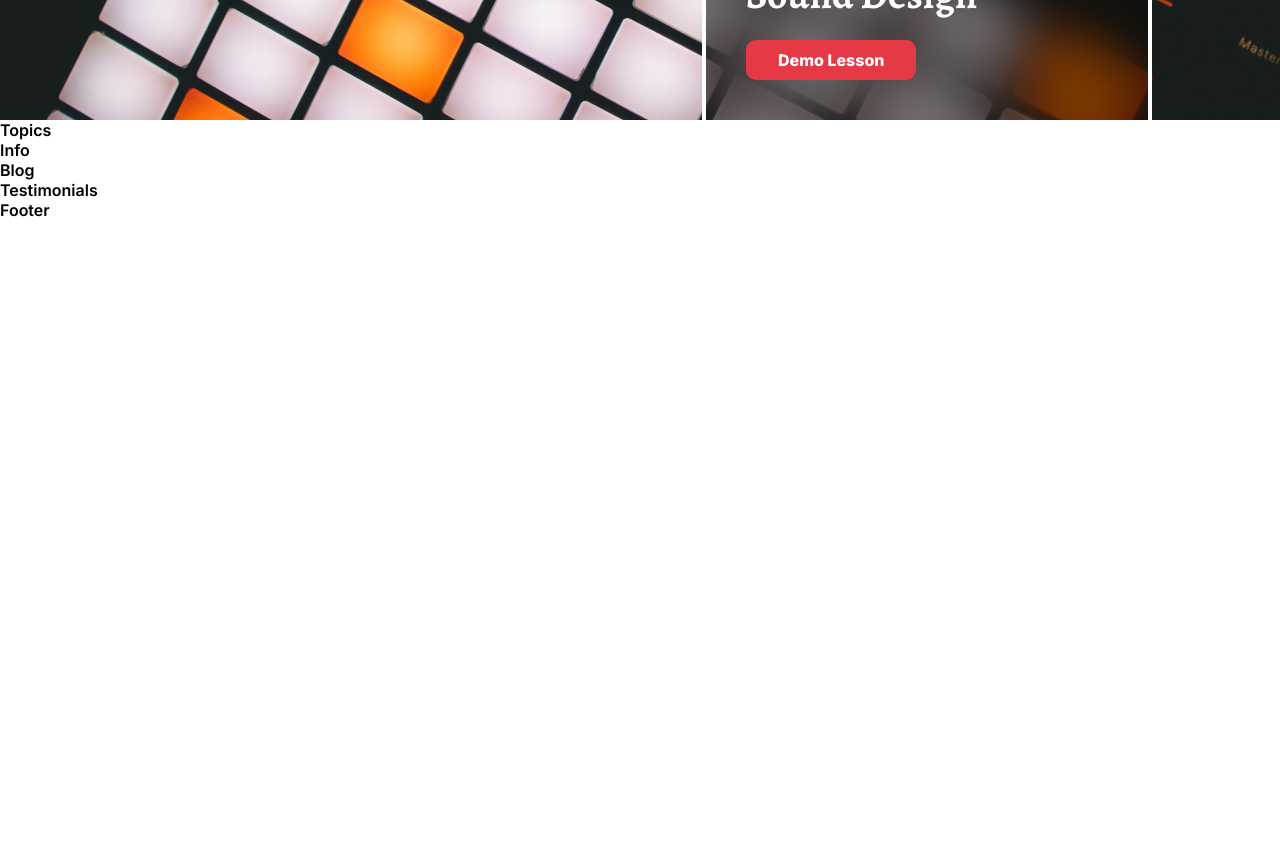
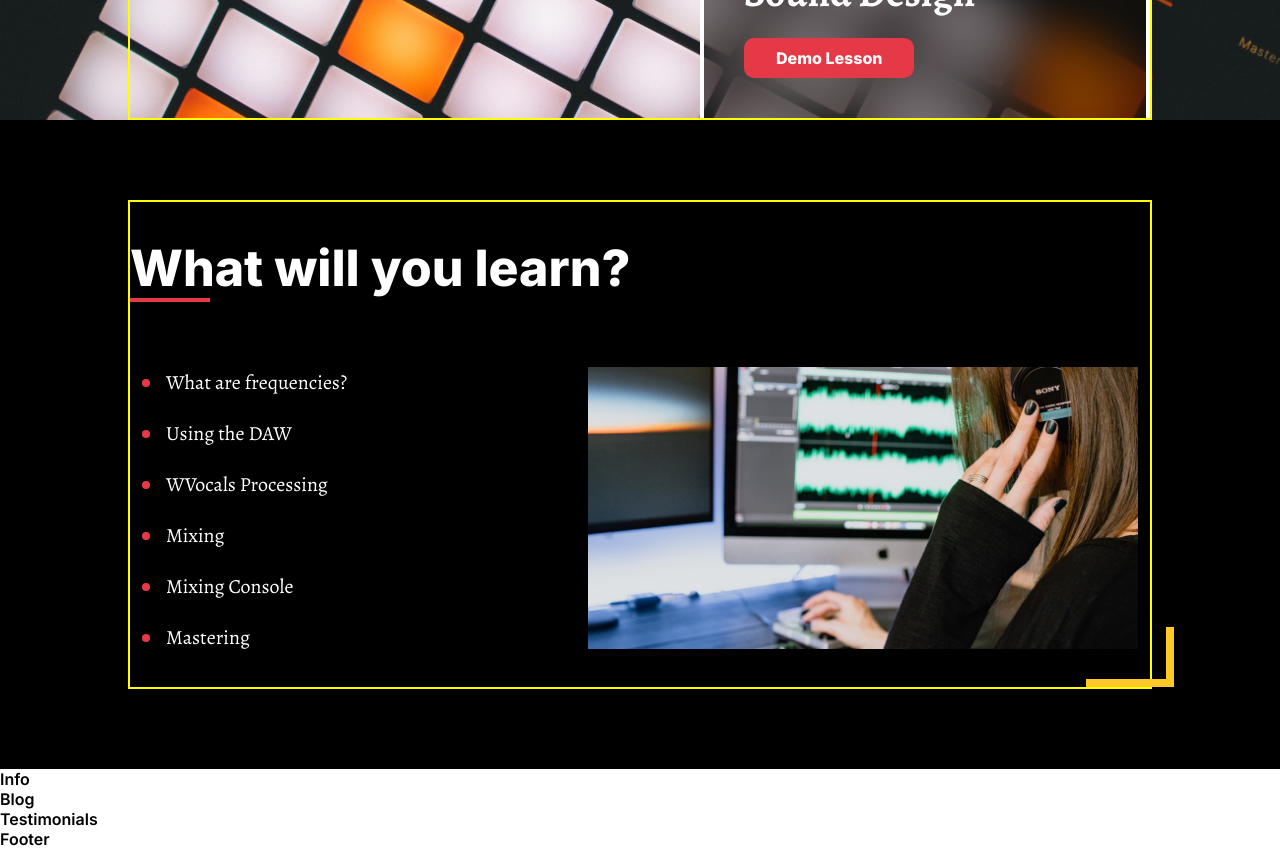
Before and after one commit to alexangria1992/music-course-website, a React (Vite) app in the folder front-end/: page / in a window 1280 px wide. Shown: the part 680-1529 px from the top of the page. Before the commit the page ends 900 px from the top, so only its background shows below. Built offline with nearby package versions, Linux system fonts and the light colour scheme.

Commit message:
Topics Section Component

```diff
--- a/front-end/src/components/Info/Info.css
+++ b/front-end/src/components/Info/Info.css
@@ -0,0 +1,28 @@
+#info .info-content {
+  display: flex;
+  flex-direction: column;
+  align-items: center;
+  width: 100%;
+  gap: 4px;
+}
+
+#info .info-content .amount {
+  font-weight: 900;
+  font-size: 40px;
+}
+
+#info .info-content .type {
+  font-family: "Alegreya";
+  font-weight: 700;
+  font-size: 30px;
+}
+
+#info .wrapper {
+  position: relative;
+}
+
+#info .bg-element-2 {
+  position: absolute;
+  left: 0;
+  top: 0;
+}
--- a/front-end/src/components/Topics/Topics.css
+++ b/front-end/src/components/Topics/Topics.css
@@ -0,0 +1,47 @@
+#topics .topic-image img {
+  width: 550px;
+  object-fit: cover;
+}
+
+#topics .topics-list {
+  list-style: none;
+  margin: 0;
+  padding: 0;
+  margin-left: 24px;
+}
+
+#topics .topics-list li {
+  font-family: "Alegreya";
+  font-weight: 400;
+  font-size: 20px;
+  margin: 24px 0;
+  position: relative;
+}
+
+#topics .topics-list li::before {
+  content: "";
+  position: absolute;
+  background: var(--red-color);
+  width: 8px;
+  height: 8px;
+  border-radius: 50%;
+  left: -24px;
+  top: 50%;
+  transform: translateY(-50%);
+}
+
+#topics .content-container {
+  justify-content: space-between;
+  align-items: center;
+  padding: 12px;
+}
+
+#topics .wrapper {
+  position: relative;
+}
+
+#topics .bg-element-1 {
+  position: absolute;
+  right: -24px;
+  bottom: 0;
+}
--- a/front-end/src/components/Topics/Topics.jsx
+++ b/front-end/src/components/Topics/Topics.jsx
@@ -1,8 +1,45 @@
-import React from "react";
+import React, { useState } from "react";
 import "./Topics.css";
+import {
+  frequencies,
+  daw,
+  vocalsProcessing,
+  mixing,
+  mixingConsole,
+  mastering,
+  bgElement1,
+} from "../../assets";
 
 const Topics = () => {
-  return <div>Topics</div>;
+  const [currentImage, setCurrentImage] = useState(frequencies);
+  return (
+    <section id="topics" className="black">
+      <div className="wrapper">
+        <h2>What will you learn?</h2>
+        <div className="content-container">
+          <ul className="topics-list">
+            <li onMouseEnter={() => setCurrentImage(frequencies)}>
+              What are frequencies?
+            </li>
+            <li onMouseEnter={() => setCurrentImage(daw)}>Using the DAW</li>
+            <li onMouseEnter={() => setCurrentImage(vocalsProcessing)}>
+              WVocals Processing
+            </li>
+            <li onMouseEnter={() => setCurrentImage(mixing)}>Mixing</li>
+            <li onMouseEnter={() => setCurrentImage(mixingConsole)}>
+              Mixing Console
+            </li>
+            <li onMouseEnter={() => setCurrentImage(mastering)}>Mastering</li>
+          </ul>
+
+          <div className="topic-image">
+            <img src={currentImage} alt="" />
+          </div>
+        </div>
+        <img src={bgElement1} className="bg-element-1" alt="" />
+      </div>
+    </section>
+  );
 };
 
 export default Topics;
--- a/front-end/src/index.css
+++ b/front-end/src/index.css
@@ -23,8 +23,59 @@ html {
 .wrapper {
   max-width: 1024px;
   margin: 0 auto;
+  border: 2px solid yellow;
 }
 
 a {
   text-decoration: none;
 }
+
+/* SECTIONS */
+
+section {
+  padding: 80px 0;
+  color: #fff;
+}
+
+section h2 {
+  font-weight: 700;
+  font-size: 50px;
+  line-height: 48px;
+  position: relative;
+}
+
+section h2::after {
+  content: "";
+  position: absolute;
+  width: 80px;
+  height: 4px;
+  background: var(--red-color);
+  left: 0;
+  bottom: -10px;
+}
+
+section h2.light::after {
+  content: "";
+  position: absolute;
+  width: 80px;
+  height: 4px;
+  background: var(--yellow-color);
+  left: 0;
+  bottom: -10px;
+}
+
+.content-container {
+  display: flex;
+}
+
+.black {
+  background: #000;
+}
+
+.dark-gray {
+  background: var(--dark-color);
+}
+
+.pink {
+  background: var(--pink-color);
+}
```
